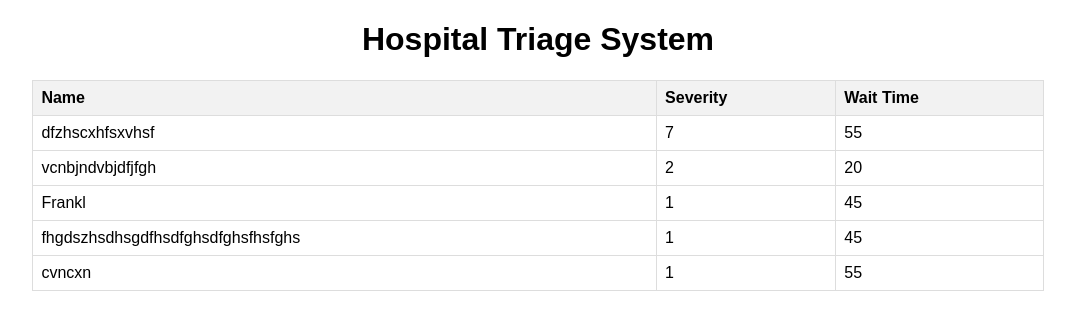
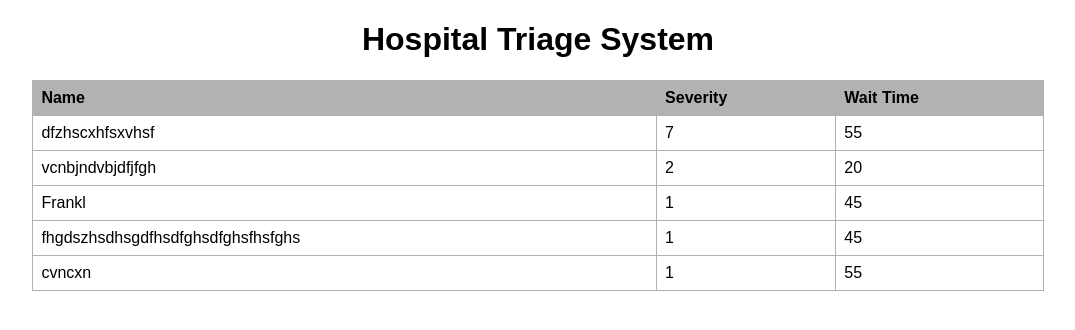
Before and after one commit to celoufran12/hospital, a Flask app: page / in a window 1280 px wide. Shown: the top 330 px of the page, without its empty margins (102-1177 px from the left). Run offline with Flask 2, Linux system fonts and the light colour scheme; data comes from the database, SQL or seed files in the repository.

Commit message:
modified css

```diff
--- a/hospital/static/css/styles.css
+++ b/hospital/static/css/styles.css
@@ -13,13 +13,13 @@ table {
 }
 
 th, td {
-    border: 1px solid #ddd;
+    border: 1px solid #b2b2b2;
     padding: 8px;
     text-align: left;
 }
 
 th {
-    background-color: #f2f2f2;
+    background-color: #b2b2b2;
 }
 
 form {
```
